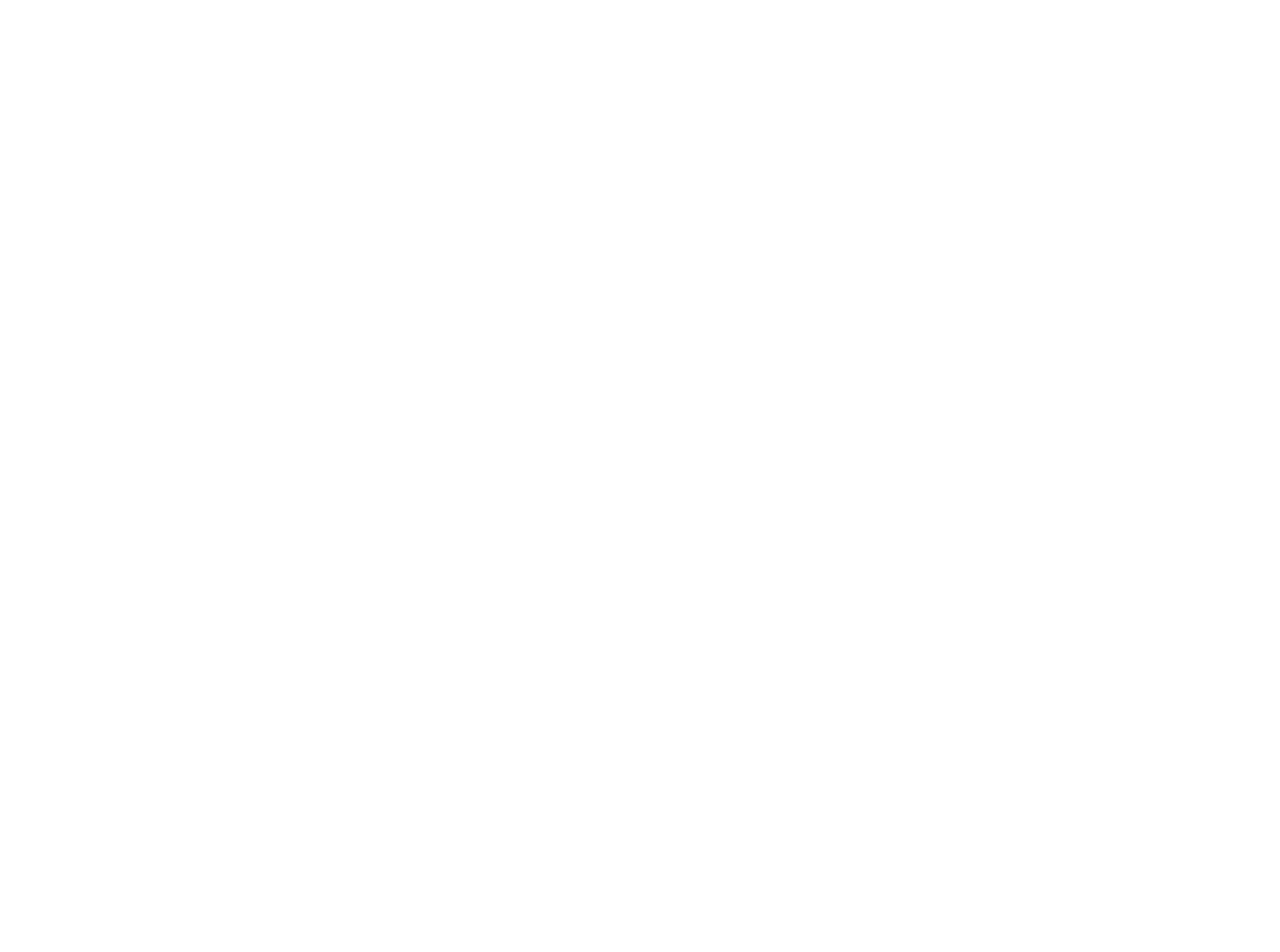
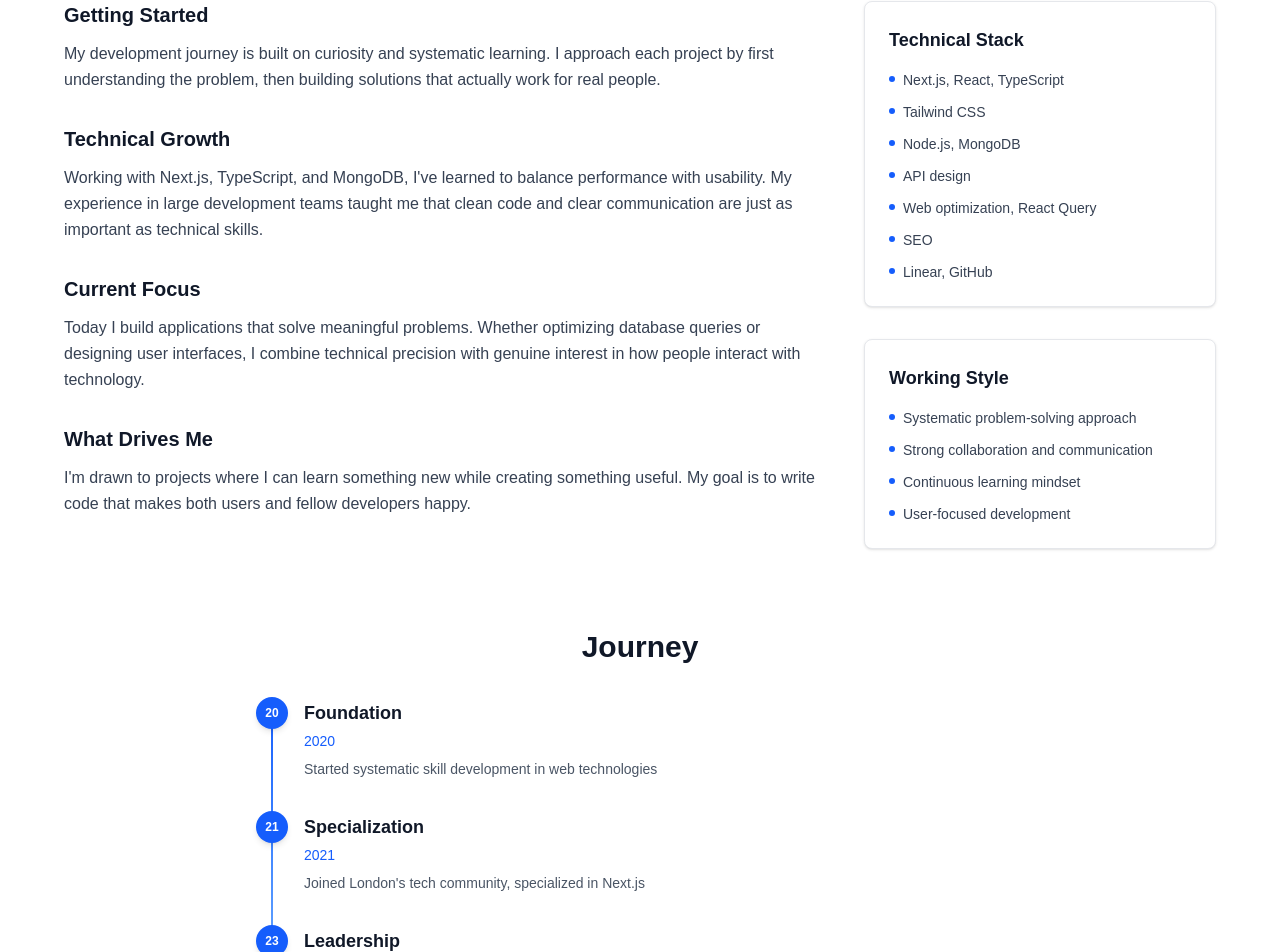
Before and after one commit to GhCristea/portfolio, a Next.js app: page / in a window 1280 px wide. Shown: the part 1079-2031 px from the top of the page. Before the commit the page ends 800 px from the top, so only its background shows below. Built offline with nearby package versions, Linux system fonts and the light colour scheme.

Commit message:
feat: add About section with skills and timeline components, including fade-in animations

```diff
--- a/src/app/globals.css
+++ b/src/app/globals.css
@@ -58,8 +58,21 @@
   }
 }
 
+@keyframes fadeIn {
+  from {
+    opacity: 0;
+  }
+  to {
+    opacity: 1;
+  }
+}
+
 .animate-fade-in-up {
   animation: fadeInUp 0.8s ease-out forwards;
+}
+
+.animate-fade-in {
+  animation: fadeIn 0.8s ease-out forwards;
 }
 
 .animate-delay-100 {
@@ -81,3 +94,13 @@
   animation-delay: 0.4s;
   opacity: 0;
 }
+
+.animate-delay-500 {
+  animation-delay: 0.5s;
+  opacity: 0;
+}
+
+.animate-delay-600 {
+  animation-delay: 0.6s;
+  opacity: 0;
+}
--- a/src/app/page.tsx
+++ b/src/app/page.tsx
@@ -1,10 +1,11 @@
 import Hero from "./Hero";
+import About from "@/components/About";
 
 export default function Page() {
   return (
     <>
       <Hero />
-      {/* TODO: Add Timeline, Skills, Projects sections */}
+      <About />
     </>
   );
 }
--- /dev/null
+++ b/src/components/About.tsx
@@ -0,0 +1,84 @@
+import React from 'react';
+import { aboutContent } from '@/data/about-content';
+import { skillsData } from '@/data/skills';
+import { timelineData } from '@/data/timeline';
+import SkillsCard from '@/components/ui/SkillsCard';
+import Timeline from '@/components/Timeline';
+import InView from '@/components/ui/InView';
+
+export default function About(): React.JSX.Element {
+  return (
+    <section
+      id="about"
+      className="bg-white px-4 py-16 dark:bg-gray-900 md:py-24"
+    >
+      <div className="mx-auto max-w-6xl">
+        {/* Section Heading */}
+        <InView>
+          <h2 className="mb-4 text-center text-3xl font-bold text-gray-900 dark:text-white md:text-4xl lg:text-5xl">
+            {aboutContent.heading}
+          </h2>
+        </InView>
+
+        {/* Intro */}
+        <InView className="animate-delay-100">
+          <p className="mx-auto mb-12 max-w-3xl text-center text-lg font-medium text-gray-700 dark:text-gray-300 md:mb-16 md:text-xl">
+            {aboutContent.intro}
+          </p>
+        </InView>
+
+        {/* Main Content Grid */}
+        <div className="grid gap-12 lg:grid-cols-3">
+          {/* Story Content - 2 columns on desktop */}
+          <div className="space-y-8 lg:col-span-2">
+            {aboutContent.story.map((paragraph, index) => (
+              <InView key={index} className={`animate-delay-${(index + 2) * 100}`}>
+                <div>
+                  <h3 className="mb-3 text-xl font-semibold text-gray-900 dark:text-white">
+                    {paragraph.title}
+                  </h3>
+                  <p className="leading-relaxed text-gray-700 dark:text-gray-300">
+                    {paragraph.content}
+                  </p>
+                </div>
+              </InView>
+            ))}
+          </div>
+
+          {/* Sidebar - Skills & Timeline - 1 column on desktop */}
+          <div className="space-y-8">
+            {/* Technical Stack */}
+            <InView className="animate-delay-200">
+              <SkillsCard
+                title="Technical Stack"
+                items={skillsData.technicalStack}
+              />
+            </InView>
+
+            {/* Working Style */}
+            <InView className="animate-delay-300">
+              <SkillsCard
+                title="Working Style"
+                items={skillsData.workingStyle}
+              />
+            </InView>
+          </div>
+        </div>
+
+        {/* Timeline Section */}
+        <InView className="mt-16 md:mt-20">
+          <h3 className="mb-8 text-center text-2xl font-bold text-gray-900 dark:text-white md:text-3xl">
+            Journey
+          </h3>
+          <div className="mx-auto max-w-3xl">
+            <Timeline>
+              {timelineData.map((item, index) => (
+                <Timeline.Item key={index} item={item} />
+              ))}
+            </Timeline>
+          </div>
+        </InView>
+      </div>
+    </section>
+  );
+}
--- /dev/null
+++ b/src/components/Timeline.tsx
@@ -0,0 +1,44 @@
+import React from 'react';
+import type { TimelineItem as TimelineItemType } from '@/data/timeline';
+
+interface TimelineProps {
+  children: React.ReactNode;
+}
+
+export default function Timeline({ children }: TimelineProps): React.JSX.Element {
+  return (
+    <div className="relative space-y-8">
+      {/* Vertical connector line */}
+      <div className="absolute left-[15px] top-2 h-[calc(100%-2rem)] w-0.5 bg-gradient-to-b from-blue-600 to-blue-300 dark:from-blue-400 dark:to-blue-600" />
+      {children}
+    </div>
+  );
+}
+
+interface TimelineItemProps {
+  item: TimelineItemType;
+}
+
+Timeline.Item = function TimelineItem({ item }: TimelineItemProps): React.JSX.Element {
+  return (
+    <div className="relative flex gap-6 pl-12">
+      {/* Year badge */}
+      <div className="absolute left-0 flex h-8 w-8 items-center justify-center rounded-full bg-blue-600 text-xs font-bold text-white shadow-md dark:bg-blue-500">
+        {item.year.slice(-2)}
+      </div>
+
+      {/* Content */}
+      <div className="flex-1 pt-0.5">
+        <h4 className="mb-1 text-lg font-semibold text-gray-900 dark:text-white">
+          {item.title}
+        </h4>
+        <time className="mb-2 block text-sm font-medium text-blue-600 dark:text-blue-400">
+          {item.year}
+        </time>
+        <p className="text-sm text-gray-600 dark:text-gray-400">
+          {item.description}
+        </p>
+      </div>
+    </div>
+  );
+};
--- /dev/null
+++ b/src/components/ui/InView.tsx
@@ -0,0 +1,49 @@
+'use client';
+
+import React, { useEffect, useRef, useState } from 'react';
+
+interface InViewProps {
+  children: React.ReactNode;
+  className?: string;
+  threshold?: number;
+}
+
+export default function InView({
+  children,
+  className = '',
+  threshold = 0.1
+}: InViewProps): React.JSX.Element {
+  const [isVisible, setIsVisible] = useState(false);
+  const ref = useRef<HTMLDivElement>(null);
+
+  useEffect(() => {
+    const element = ref.current;
+    if (!element) return;
+
+    const observer = new IntersectionObserver(
+      ([entry]) => {
+        if (entry.isIntersecting) {
+          setIsVisible(true);
+          // Unobserve after first intersection
+          observer.unobserve(entry.target);
+        }
+      },
+      { threshold }
+    );
+
+    observer.observe(element);
+
+    return () => {
+      observer.unobserve(element);
+    };
+  }, [threshold]);
+
+  return (
+    <div
+      ref={ref}
+      className={`${className} ${isVisible ? 'animate-fade-in-up' : 'opacity-0'}`}
+    >
+      {children}
+    </div>
+  );
+}
--- /dev/null
+++ b/src/components/ui/SkillsCard.tsx
@@ -0,0 +1,28 @@
+import React from 'react';
+
+export interface SkillsCardProps {
+  title: string;
+  items: string[];
+  className?: string;
+}
+
+export default function SkillsCard({ title, items, className = '' }: SkillsCardProps): React.JSX.Element {
+  return (
+    <div className={`rounded-lg border border-gray-200 bg-white p-6 shadow-sm dark:border-gray-700 dark:bg-gray-800 ${className}`}>
+      <h3 className="mb-4 text-lg font-semibold text-gray-900 dark:text-white">
+        {title}
+      </h3>
+      <ul className="space-y-3">
+        {items.map((item, index) => (
+          <li
+            key={index}
+            className="flex items-start text-sm text-gray-700 dark:text-gray-300"
+          >
+            <span className="mr-2 mt-1.5 h-1.5 w-1.5 flex-shrink-0 rounded-full bg-blue-600 dark:bg-blue-400"></span>
+            <span>{item}</span>
+          </li>
+        ))}
+      </ul>
+    </div>
+  );
+}
--- /dev/null
+++ b/src/data/about-content.ts
@@ -0,0 +1,31 @@
+export interface AboutContent {
+  heading: string;
+  intro: string;
+  story: {
+    title: string;
+    content: string;
+  }[];
+}
+
+export const aboutContent: AboutContent = {
+  heading: "Always Learning, Always Building",
+  intro: "I'm a full-stack developer who believes great software comes from understanding both the technical challenge and the people who will use it.",
+  story: [
+    {
+      title: "Getting Started",
+      content: "My development journey is built on curiosity and systematic learning. I approach each project by first understanding the problem, then building solutions that actually work for real people."
+    },
+    {
+      title: "Technical Growth",
+      content: "Working with Next.js, TypeScript, and MongoDB, I've learned to balance performance with usability. My experience in large development teams taught me that clean code and clear communication are just as important as technical skills."
+    },
+    {
+      title: "Current Focus",
+      content: "Today I build applications that solve meaningful problems. Whether optimizing database queries or designing user interfaces, I combine technical precision with genuine interest in how people interact with technology."
+    },
+    {
+      title: "What Drives Me",
+      content: "I'm drawn to projects where I can learn something new while creating something useful. My goal is to write code that makes both users and fellow developers happy."
+    }
+  ]
+};
--- /dev/null
+++ b/src/data/skills.ts
@@ -0,0 +1,22 @@
+export interface SkillsData {
+  technicalStack: string[];
+  workingStyle: string[];
+}
+
+export const skillsData: SkillsData = {
+  technicalStack: [
+    "Next.js, React, TypeScript",
+    "Tailwind CSS",
+    "Node.js, MongoDB",
+    "API design",
+    "Web optimization, React Query",
+    "SEO",
+    "Linear, GitHub"
+  ],
+  workingStyle: [
+    "Systematic problem-solving approach",
+    "Strong collaboration and communication",
+    "Continuous learning mindset",
+    "User-focused development"
+  ]
+};
--- /dev/null
+++ b/src/data/timeline.ts
@@ -0,0 +1,28 @@
+export interface TimelineItem {
+  year: string;
+  title: string;
+  description: string;
+}
+
+export const timelineData: TimelineItem[] = [
+  {
+    year: "2020",
+    title: "Foundation",
+    description: "Started systematic skill development in web technologies"
+  },
+  {
+    year: "2021",
+    title: "Specialization",
+    description: "Joined London's tech community, specialized in Next.js"
+  },
+  {
+    year: "2023",
+    title: "Leadership",
+    description: "Led development in large team environments (20+ developers)"
+  },
+  {
+    year: "2025",
+    title: "Impact",
+    description: "Focus on meaningful applications that connect people"
+  }
+];
```
